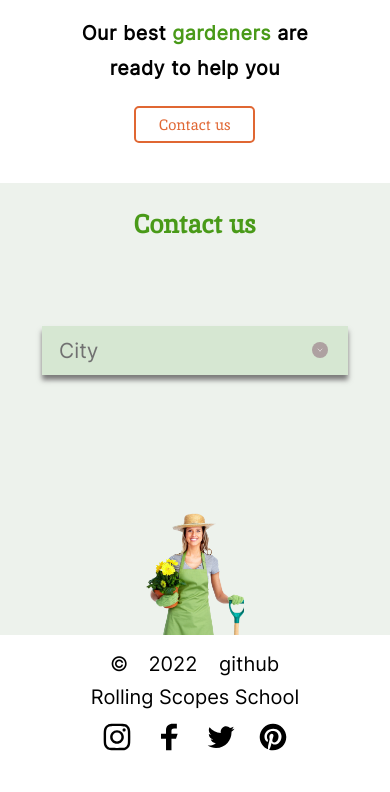
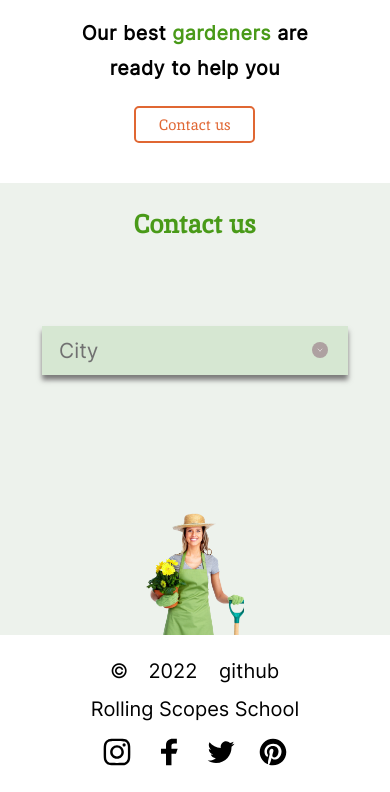
Before and after one commit to IvanLomovtsev/Plants, a website built with webpack: page src/index.html in a window 390 px wide. Shown: the part 4443-5235 px from the top of the page. Before the commit the page ends 5213 px from the top, so only its background shows below. Built offline with nearby package versions, Linux system fonts and the light colour scheme.

Commit message:
feat: add adaptive for footer - mobile 381px

```diff
--- a/src/styles/layout/_footer.scss
+++ b/src/styles/layout/_footer.scss
@@ -46,9 +46,13 @@ $height-icon: 32px;
             align-items: center;
             margin: $margin-block-information 0;
             font-size: $font-size-block-information;
-            @media screen and (max-width: 768px) and (min-width: 381px) {
+            @media screen and (max-width: 768px) and (min-width: 768px) {
                 flex-direction: column;
                 margin: 5%;
+            }
+            @media screen and (max-width: 767px) {
+                flex-direction: column;
+                margin: 7%;
             }
             .github {
                 margin: 0;
@@ -84,9 +88,14 @@ $height-icon: 32px;
                         color: variables.$color-orange;
                     }
                 }
-                @media screen and (max-width: 768px) and (min-width: 381px) {
+                @media screen and (max-width: 1200px) and (min-width: 768px) {
                     padding-left: 0;
                     margin: 3% 0 4%;
+                    text-align: center;
+                }
+                @media screen and (max-width: 767px) {
+                    padding-left: 0;
+                    margin: 5% 0;
                     text-align: center;
                 }
             }
```
Also changed, not shown: dist/index.html, 2 other files.
